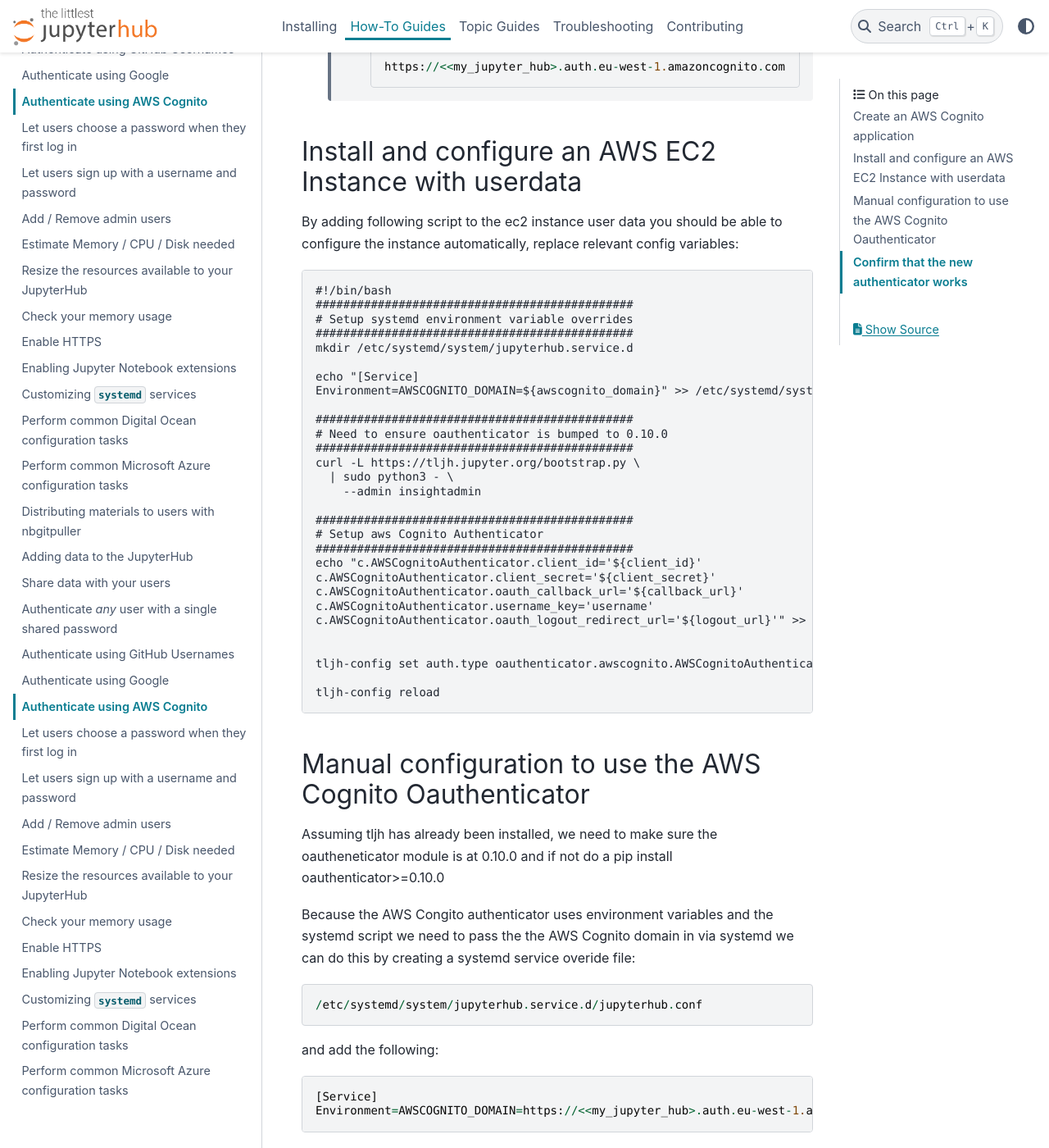
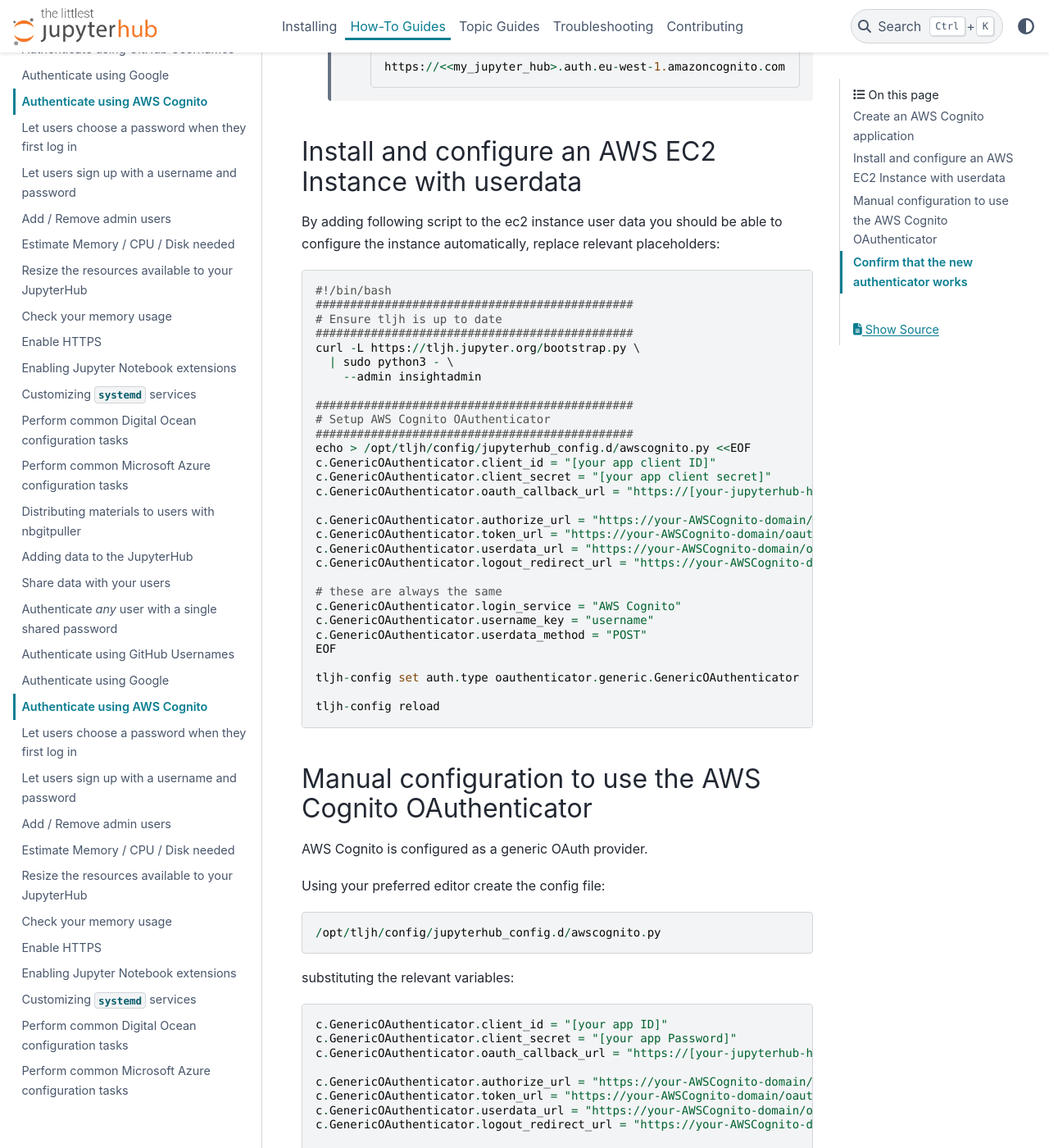
Before and after one commit to jupyterhub/the-littlest-jupyterhub, a Sphinx documentation site: the page built from docs/howto/auth/awscognito.rst, in a window 1280 px wide and 1400 px high, scrolled down 870 px. Shown: the whole window at 82% size. Built offline with Sphinx 7.4.7 and the PyData theme 0.15.4, drawn with Linux system fonts in a browser that asks for light colours; pages that are not in the unit, such as notebooks, are missing from menus; some of the changed text lies outside the part shown.

Commit message:
update awscognito docs to use GenericOAuthenticator

```diff
--- a/docs/howto/auth/awscognito.rst
+++ b/docs/howto/auth/awscognito.rst
@@ -33,75 +33,73 @@
 
 
 Install and configure an AWS EC2 Instance with userdata
-========================================================
+=======================================================
 
 By adding following script to the ec2 instance user data you should be
-able to configure the instance automatically, replace relevant config variables::
+able to configure the instance automatically, replace relevant placeholders::
 
         #!/bin/bash
         ##############################################
-        # Setup systemd environment variable overrides
-        ##############################################
-        mkdir /etc/systemd/system/jupyterhub.service.d
-
-        echo "[Service]
-        Environment=AWSCOGNITO_DOMAIN=${awscognito_domain}" >> /etc/systemd/system/jupyterhub.service.d/jupyterhub.conf
-
-        ##############################################
-        # Need to ensure oauthenticator is bumped to 0.10.0
+        # Ensure tljh is up to date
         ##############################################
         curl -L https://tljh.jupyter.org/bootstrap.py \
           | sudo python3 - \
             --admin insightadmin
 
         ##############################################
-        # Setup aws Cognito Authenticator
+        # Setup AWS Cognito OAuthenticator
         ##############################################
-        echo "c.AWSCognitoAuthenticator.client_id='${client_id}'
-        c.AWSCognitoAuthenticator.client_secret='${client_secret}'
-        c.AWSCognitoAuthenticator.oauth_callback_url='${callback_url}'
-        c.AWSCognitoAuthenticator.username_key='username'
-        c.AWSCognitoAuthenticator.oauth_logout_redirect_url='${logout_url}'" >> /opt/tljh/config/jupyterhub_config.d/awscognito.py
+        echo > /opt/tljh/config/jupyterhub_config.d/awscognito.py <<EOF
+        c.GenericOAuthenticator.client_id = "[your app client ID]"
+        c.GenericOAuthenticator.client_secret = "[your app client secret]"
+        c.GenericOAuthenticator.oauth_callback_url = "https://[your-jupyterhub-host]/hub/oauth_callback"
 
+        c.GenericOAuthenticator.authorize_url = "https://your-AWSCognito-domain/oauth2/authorize"
+        c.GenericOAuthenticator.token_url = "https://your-AWSCognito-domain/oauth2/token"
+        c.GenericOAuthenticator.userdata_url = "https://your-AWSCognito-domain/oauth2/userInfo"
+        c.GenericOAuthenticator.logout_redirect_url = "https://your-AWSCognito-domain/oauth2/logout"
 
-        tljh-config set auth.type oauthenticator.awscognito.AWSCognitoAuthenticator
+        # these are always the same
+        c.GenericOAuthenticator.login_service = "AWS Cognito"
+        c.GenericOAuthenticator.username_key = "username"
+        c.GenericOAuthenticator.userdata_method = "POST"
+        EOF
+
+        tljh-config set auth.type oauthenticator.generic.GenericOAuthenticator
 
         tljh-config reload
 
-Manual configuration to use the AWS Cognito Oauthenticator
-============================================================
+Manual configuration to use the AWS Cognito OAuthenticator
+==========================================================
 
-Assuming tljh has already been installed, we need to make sure the oautheneticator module is at 0.10.0 and if not
-do a pip install oauthenticator>=0.10.0
+AWS Cognito is configured as a generic OAuth provider.
 
-Because the AWS Congito authenticator uses environment variables and the systemd script we need to pass the
-the AWS Cognito domain in via systemd we can do this by creating a systemd service overide file::
+Using your preferred editor create the config file::
 
-        /etc/systemd/system/jupyterhub.service.d/jupyterhub.conf
+    /opt/tljh/config/jupyterhub_config.d/awscognito.py
 
-and add the following::
+substituting the relevant variables::
 
-        [Service]
-        Environment=AWSCOGNITO_DOMAIN=https://<<my_jupyter_hub>.auth.eu-west-1.amazoncognito.com
+    c.GenericOAuthenticator.client_id = "[your app ID]"
+    c.GenericOAuthenticator.client_secret = "[your app Password]"
+    c.GenericOAuthenticator.oauth_callback_url = "https://[your-jupyterhub-host]/hub/oauth_callback"
 
-Using your prefered editor create the config file::
+    c.GenericOAuthenticator.authorize_url = "https://your-AWSCognito-domain/oauth2/authorize"
+    c.GenericOAuthenticator.token_url = "https://your-AWSCognito-domain/oauth2/token"
+    c.GenericOAuthenticator.userdata_url = "https://your-AWSCognito-domain/oauth2/userInfo"
+    c.GenericOAuthenticator.logout_redirect_url = "https://your-AWSCognito-domain/oauth2/logout"
 
-        /opt/tljh/config/jupyterhub_config.d/awscognito.py
-
-subsituting the relevant variables::
-
-        c.AWSCognitoAuthenticator.client_id='${client_id}'
-        c.AWSCognitoAuthenticator.client_secret='${client_secret}'
-        c.AWSCognitoAuthenticator.oauth_callback_url='${callback_url}'
-        c.AWSCognitoAuthenticator.username_key='username'
-        c.AWSCognitoAuthenticator.oauth_logout_redirect_url='${logout_url}'
+    # these are always the same
+    c.GenericOAuthenticator.login_service = "AWS Cognito"
+    c.GenericOAuthenticator.username_key = "username"
+    c.GenericOAuthenticator.userdata_method = "POST"
 
 We'll use the ``tljh-config`` tool to configure your JupyterHub's authentication.
 For more information on ``tljh-config``, see :ref:`topic/tljh-config`.
 
-#. Tell your JupyterHub to *use* the AWS Cognito OAuthenticator for authentication::
+#. Tell your JupyterHub to use the GenericOAuthenticator for authentication::
 
-     tljh-config set auth.type oauthenticator.awscognito.AWSCognitoAuthenticator
+     tljh-config set auth.type oauthenticator.generic.GenericOAuthenticator
 
 #. Restart your JupyterHub so that new users see these changes::
 
```
